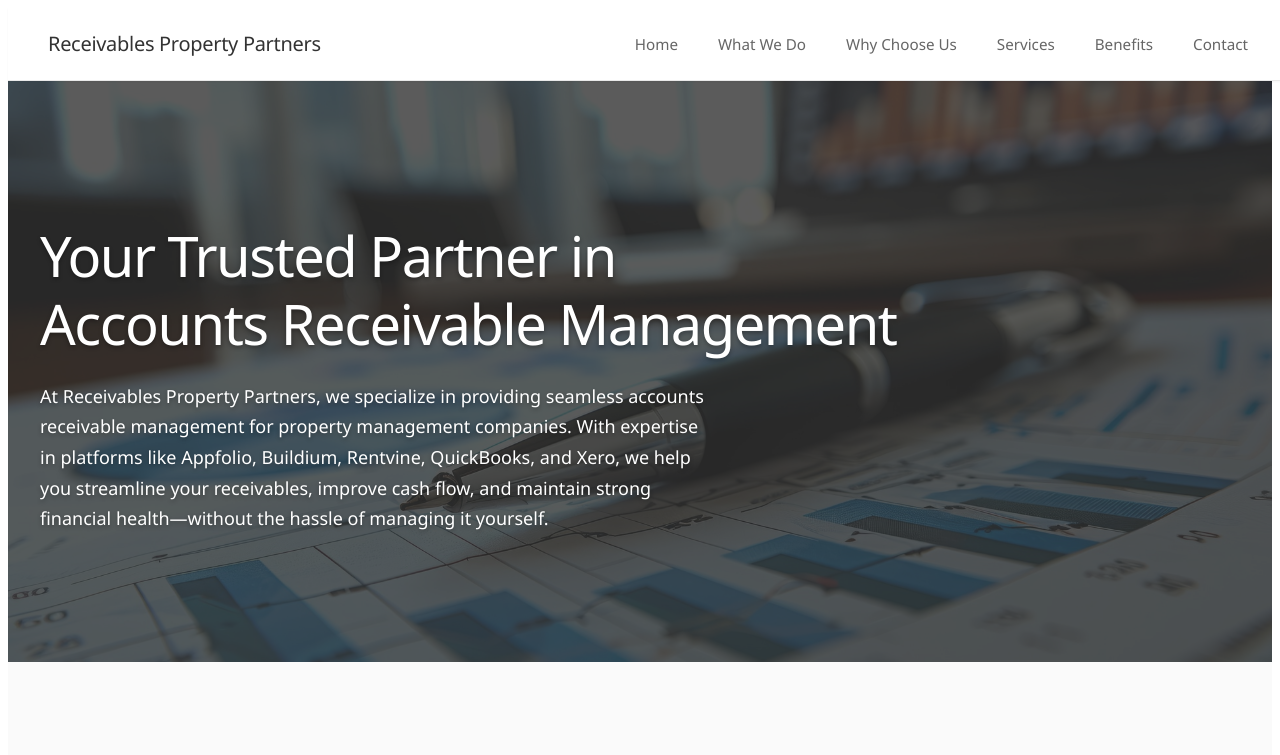
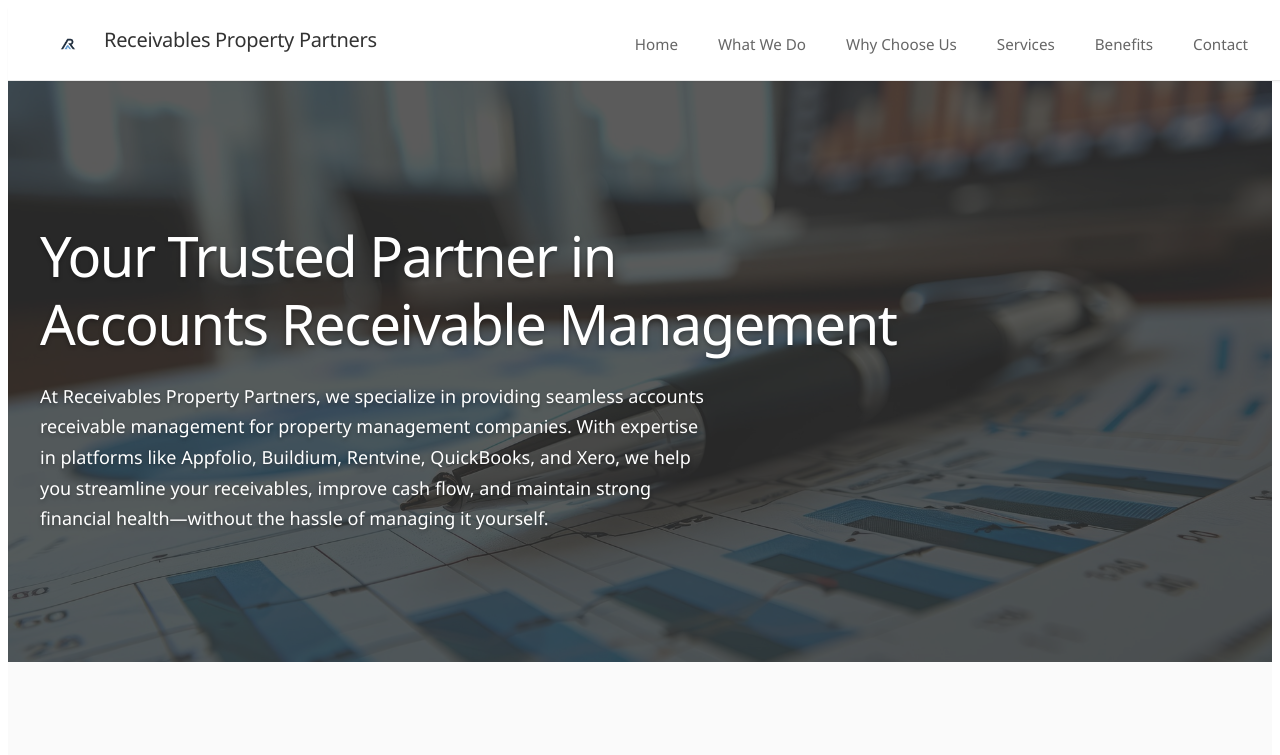
Before and after one commit to mbrodetsky1/Receivables-Property-Partners, a plain HTML site: page index.html in a window 1280 px wide. Shown: the top 755 px of the page. Drawn offline with Linux system fonts and the light colour scheme.

Commit message:
Update index.html

```diff
--- a/index.html
+++ b/index.html
@@ -4,7 +4,7 @@
     <meta charset="UTF-8" />
     <meta name="viewport" content="width=device-width, initial-scale=1.0" />
     <title>Receivables Property Partners</title>
-    <!--<link rel="icon" type="image/x-icon" href="imgs/logo-letters.png">-->
+    <link rel="icon" type="image/x-icon" href="imgs/logo-letters.png">
     <link rel="stylesheet" href="css/styles.css">
 <!-- Google tag (gtag.js) -->
 <script async src="https://www.googletagmanager.com/gtag/js?id=G-2318S4H388"></script>
@@ -23,7 +23,7 @@
         <div class="nav-content">
             <div class="nav-brand">
                 <a href="#home">
-                    <!--<img src="imgs/logo-letters.png" alt="Receivables Property Partners Logo" class="nav-logo">-->
+                    <img src="imgs/logo-letters.png" alt="Receivables Property Partners Logo" class="nav-logo">
                     Receivables Property Partners
                 </a>
             </div>
```
